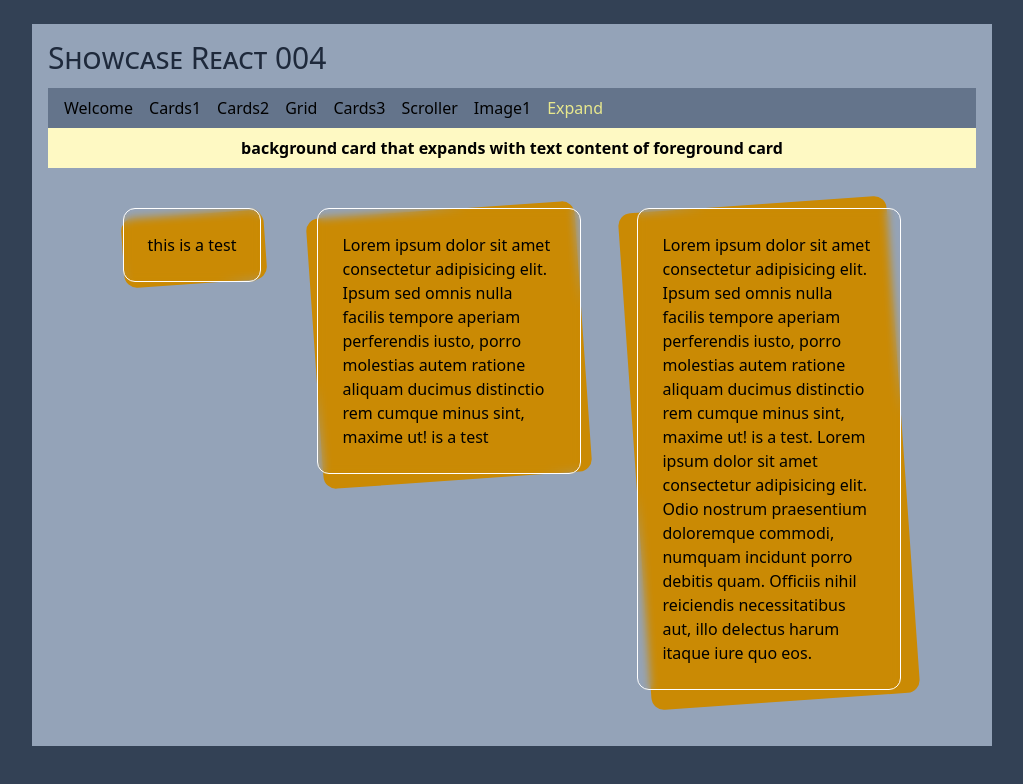
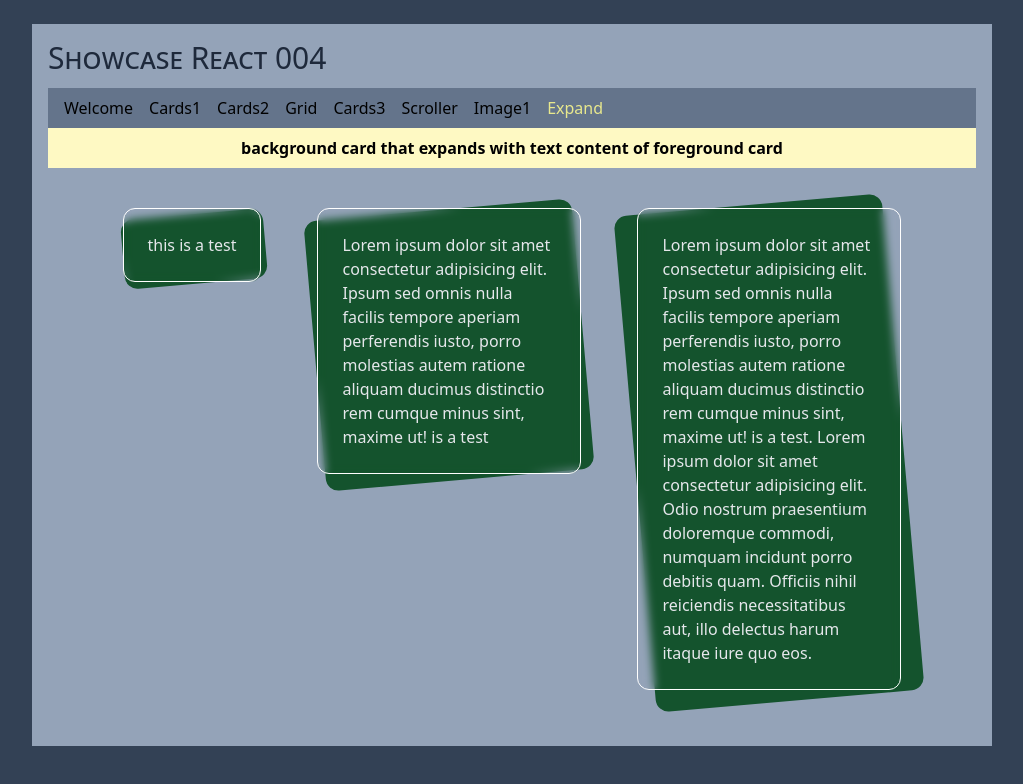
Before and after one commit to epx-edta/showcase-react-004, a React (Vite) app: page /expand in a window 1280 px wide. Shown: the top 784 px of the page, without its empty margins (128-1151 px from the left). Built offline with nearby package versions, Linux system fonts and the light colour scheme.

Commit message:
finished

```diff
--- a/src/components/TiltedBackgroundCard.tsx
+++ b/src/components/TiltedBackgroundCard.tsx
@@ -11,10 +11,10 @@ export const TiltedBackgroundCard = ({
 		<div className="flex justify-center p-6">
 			<div className="relative">
 				{/* tilted background card */}
-				<div className="max-w-[16rem] top-[.5rem] left-[.2rem] absolute inset-0 rounded-xl bg-yellow-600 -rotate-[4deg] scale-105 z-0"></div>
+				<div className="max-w-[16rem] top-[.5rem] left-[.2rem] absolute inset-0 rounded-xl bg-green-900 -rotate-[5deg] scale-105 z-0"></div>
 
 				{/* main card: blurs see-through opacity */}
-				<div className="relative max-w-[16.5rem] rounded-xl border border-white backdrop-blur-sm p-6 z-10">
+				<div className="relative max-w-[16.5rem] rounded-xl border border-white backdrop-blur-sm text-gray-200 p-6 z-10">
 					{children}
 				</div>
 			</div>
```
